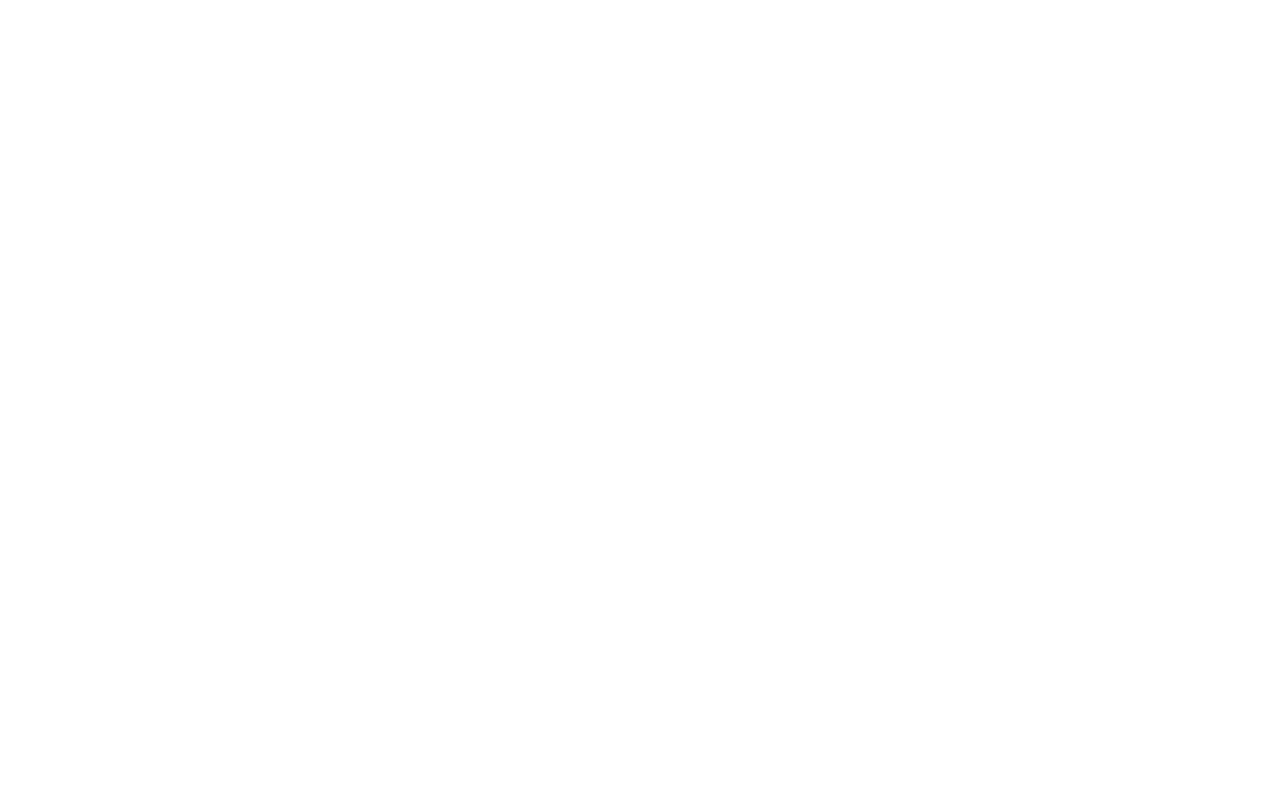
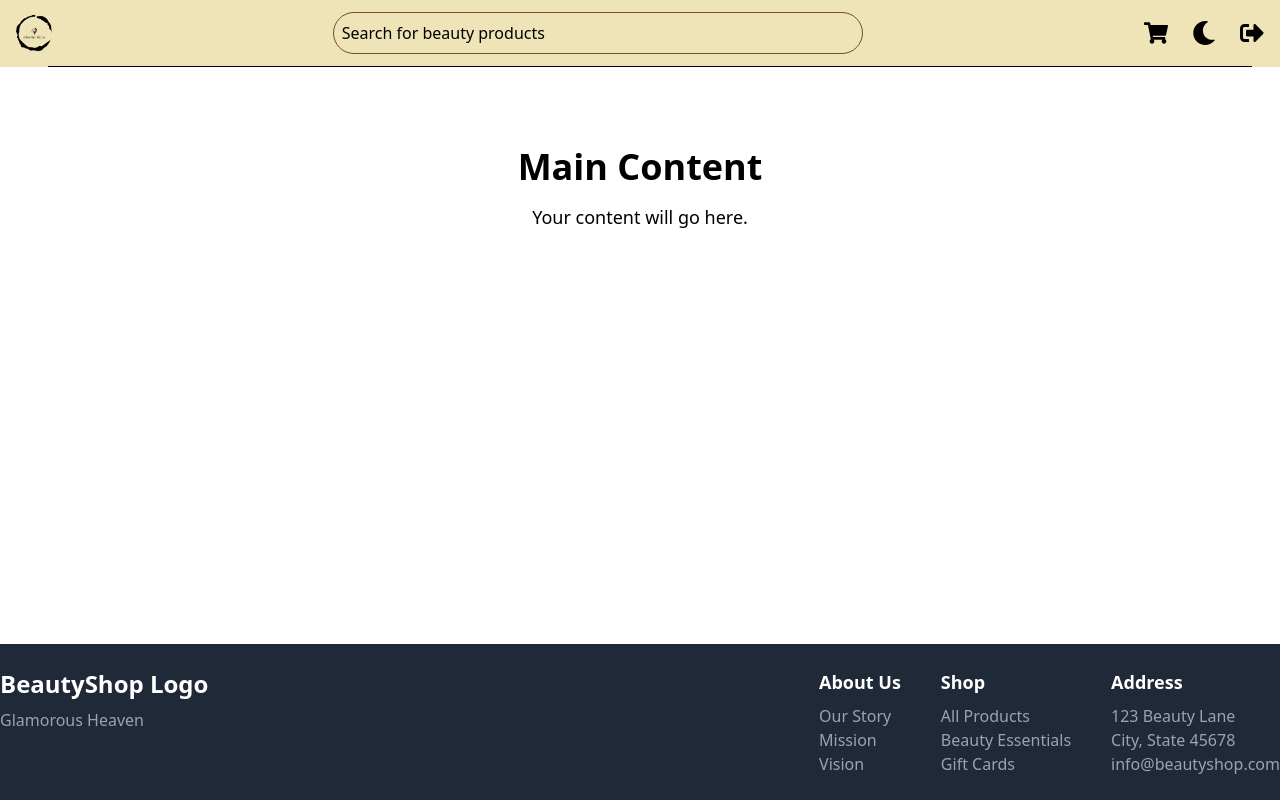
Before and after one commit to annakioko/Glamour-heaven-frontend, a React (Vite) app: page /login in a window 1280 px wide. Before the commit this address had no page. Built offline with nearby package versions, Linux system fonts and the light colour scheme.

Commit message:
navbar design completed

```diff
--- a/src/App.jsx
+++ b/src/App.jsx
@@ -1,22 +1,37 @@
-import React from 'react'
-import {
-  BrowserRouter as Router,
-  Routes,
-  Route,
-  Navigate,
-} from "react-router-dom";
+import React from "react";
+import { BrowserRouter as Router, Routes, Route } from "react-router-dom";
 import Login from "./pages/Authentication/Login";
 import Signup from "./pages/Authentication/Signup";
+import Settings from "./pages/Admin/Settings";
+import Dashboard from "./pages/Admin/Dashboard";
+import Newhire from "./pages/Admin/Newhire";
+import Customer from "./pages/Admin/Customer";
+import Rolesandpermissions from "./pages/Admin/Rolesandpermissions";
+import Marketing from "./pages/Admin/Marketing";
+import Inventory from "./pages/Admin/Inventory";
 import Sidebar from "./components/AdminSidebar";
+import Navbar from "./components/Navbar";
+import Footer from './components/Footer';
 
-function App() {
+const App = () => {
   return (
-    <Router>
-      <Routes>
-        <Route path="/" element={<Sidebar />} />
-      </Routes>
-    </Router>
+    <div className="flex flex-col min-h-screen">
+      {/* Navbar at the top */}
+      <Navbar />
+
+      {/* Main content can go here */}
+      <main className="flex-grow">
+        {/* For now, you can leave this empty or add a placeholder */}
+        <div className="text-center mt-20">
+          <h1 className="text-4xl font-bold">Main Content</h1>
+          <p className="text-lg mt-4">Your content will go here.</p>
+        </div>
+      </main>
+
+      {/* Footer at the bottom */}
+      <Footer />
+    </div>
   );
-}
+};
 
-export default App
+export default App;
--- a/src/components/AdminSidebar.jsx
+++ b/src/components/AdminSidebar.jsx
@@ -90,7 +90,7 @@
               </li>
               <li>
                 <Link
-                  to="/rolespermissions"
+                  to="/rolesandpermissions"
                   className="flex gap-[10px] hover:text-textsecondary"
                 >
                   <FaLock className="w-7 h-7" />
@@ -146,7 +146,7 @@
           )}
         </div>
         <button
-          className="bg-secondary text-primary-light hover:text-textsecondary px-[10px] py-[5px] rounded-[5px] text-[15px]"
+          className="bg-secondary border border-solid border-textprimary text-primary-light hover:text-textsecondary px-[10px] py-[5px] rounded-[5px] text-[15px]"
           onClick={handleLogout}
         >
           Logout
--- a/src/components/Footer.jsx
+++ b/src/components/Footer.jsx
@@ -0,0 +1,85 @@
+import React from "react";
+
+const Footer = () => {
+  return (
+    <footer className="bg-gray-800 text-white py-6">
+      <div className="container mx-auto flex flex-wrap justify-between items-start">
+        {/* Left Section: Logo and "Glamorous Heaven" */}
+        <div className="flex flex-col items-start">
+          <div className="text-2xl font-bold">
+            {/* Logo Placeholder */}
+            <a href="/" className="text-white">
+              BeautyShop Logo
+            </a>
+          </div>
+          <p className="mt-2 text-gray-400">Glamorous Heaven</p>
+        </div>
+
+        {/* Right Section: Three Columns */}
+        <div className="flex flex-wrap space-x-10">
+          {/* Column 1: About Us */}
+          <div className="flex flex-col">
+            <h3 className="font-bold text-lg mb-2">About Us</h3>
+            <ul>
+              <li>
+                <a href="#" className="text-gray-400 hover:text-white">
+                  Our Story
+                </a>
+              </li>
+              <li>
+                <a href="#" className="text-gray-400 hover:text-white">
+                  Mission
+                </a>
+              </li>
+              <li>
+                <a href="#" className="text-gray-400 hover:text-white">
+                  Vision
+                </a>
+              </li>
+            </ul>
+          </div>
+
+          {/* Column 2: Shop */}
+          <div className="flex flex-col">
+            <h3 className="font-bold text-lg mb-2">Shop</h3>
+            <ul>
+              <li>
+                <a href="#" className="text-gray-400 hover:text-white">
+                  All Products
+                </a>
+              </li>
+              <li>
+                <a href="#" className="text-gray-400 hover:text-white">
+                  Beauty Essentials
+                </a>
+              </li>
+              <li>
+                <a href="#" className="text-gray-400 hover:text-white">
+                  Gift Cards
+                </a>
+              </li>
+            </ul>
+          </div>
+
+          {/* Column 3: Address */}
+          <div className="flex flex-col">
+            <h3 className="font-bold text-lg mb-2">Address</h3>
+            <ul>
+              <li>
+                <span className="text-gray-400">123 Beauty Lane</span>
+              </li>
+              <li>
+                <span className="text-gray-400">City, State 45678</span>
+              </li>
+              <li>
+                <span className="text-gray-400">info@beautyshop.com</span>
+              </li>
+            </ul>
+          </div>
+        </div>
+      </div>
+    </footer>
+  );
+};
+
+export default Footer;
--- a/src/components/Navbar.jsx
+++ b/src/components/Navbar.jsx
@@ -0,0 +1,43 @@
+import React from "react";
+import logo from "/src/assets/logo.png"; // Import the logo
+import { FaShoppingCart, FaMoon, FaSignOutAlt } from "react-icons/fa"; // Importing icons from react-icons library
+
+const Navbar = () => {
+  return (
+    <nav className="bg-brown dark:bg-gray-800 ">
+      <div className="container mx-auto px-4 py-3 flex justify-between items-center">
+        {/* Logo */}
+        <div className="flex items-center">
+          <a href="/">
+            <img src={logo} alt="BeautyShop Logo" className="h-10" />
+          </a>
+        </div>
+
+        {/* Search Bar */}
+        <div className="flex-grow px-4 flex justify-center">
+          <input
+            type="text"
+            placeholder="Search for beauty products"
+            className="w-1/2 p-2 rounded-full border border-darkbrown bg-brown text-black placeholder-black"
+          />
+        </div>
+
+        {/* Icons */}
+        <div className="flex space-x-6 items-center">
+          {/* Shopping Cart Icon */}
+          <FaShoppingCart className="text-2xl text-black cursor-pointer" />
+
+          {/* Moon Icon (for dark mode toggle) */}
+          <FaMoon className="text-2xl text-black  cursor-pointer" />
+
+          {/* Log Out Icon */}
+          <FaSignOutAlt className="text-2xl text-black  cursor-pointer" />
+        </div>
+      </div>
+      {/* Horizontal Line */}
+      <hr className="border-black width-96 ml-12 mr-7" />
+    </nav>
+  );
+};
+
+export default Navbar;
--- a/tailwind.config.js
+++ b/tailwind.config.js
@@ -4,33 +4,12 @@
   theme: {
     extend: {
       colors: {
-        primary: "#EFE3B8",
-        secondary: "#A6603A",
-        button: "#744A34",
-        textprimary: "#000000",
-        textsecondary: "#FFFFFF"
+        brown: "#EFE3B8",
+        darknrown: "#A6603A",
+        darkbrown: "#744A34",
+
       },
-      fontSize: {
-        "heading-1": "3rem",
-        "heading-2": "2.25rem",
-        "heading-3": "1.875rem",
-        "body-text": "1rem",
-        "button-text": "1rem",
-      },
-      fontWeight: {
-        "heading-1": "700",
-        "heading-2": "600",
-        "heading-3": "500",
-        "body-text": "400",
-        "button-text": "600",
-      },
-      lineHeight: {
-        "heading-1": "1.25",
-        "heading-2": "1.375",
-        "heading-3": "1.375",
-        "body-text": "1.625",
-        "button-text": "1.25",
-      },
+
     },
   },
   plugins: [],
```
Also changed, not shown: src/pages/Admin/Newhire.jsx (+135 -5 lines), src/assets/logo.png.
